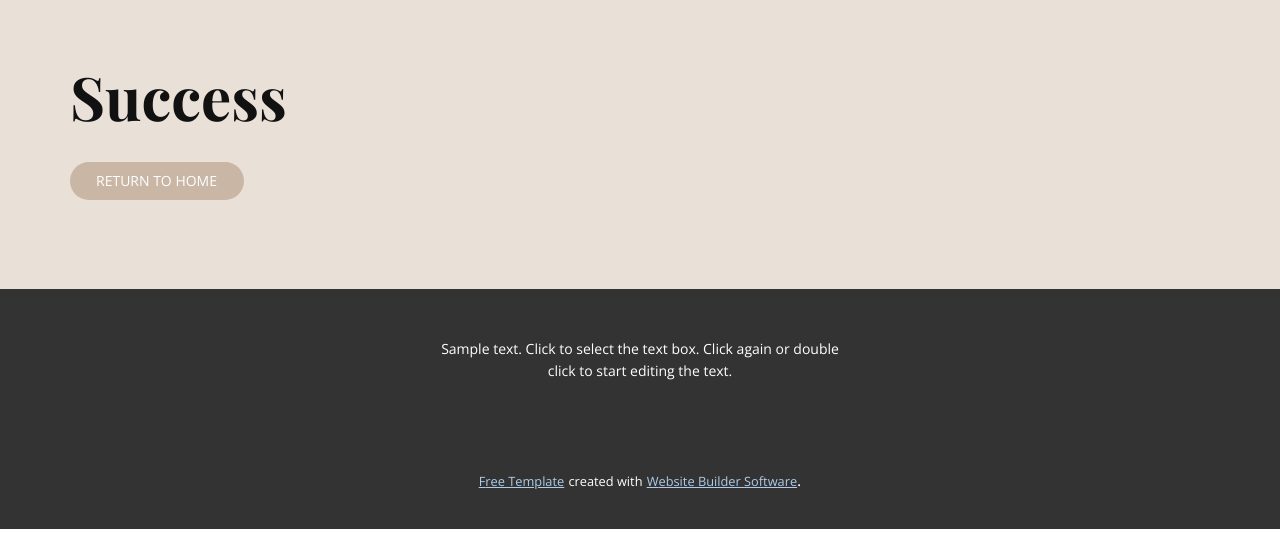
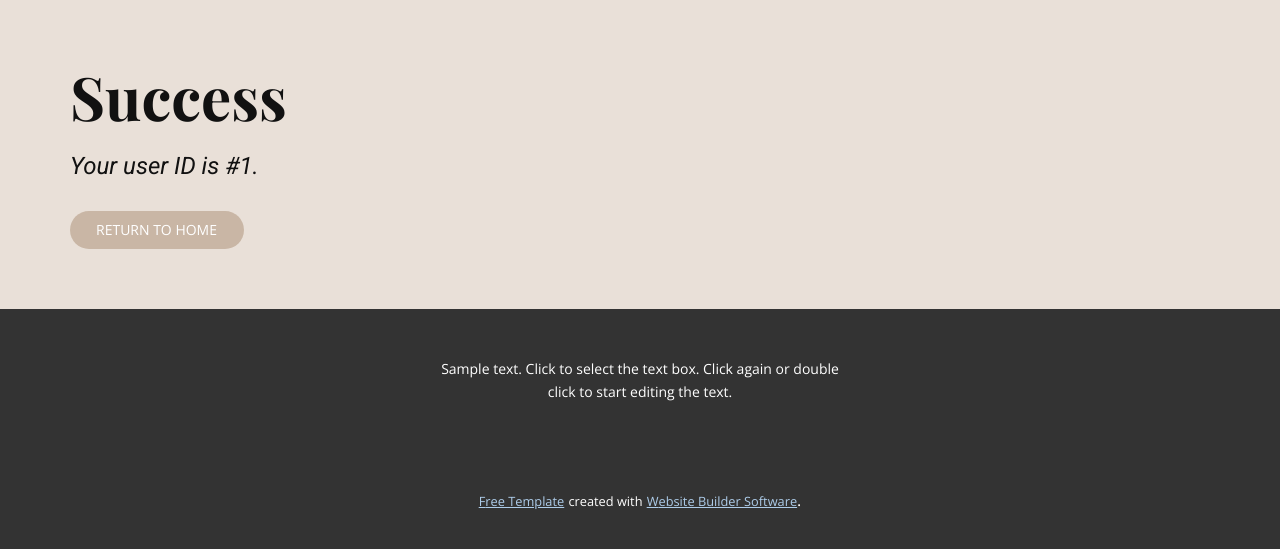
Before and after one commit to yokester98/Integrated-Library-Management-System, a Flask app: template templates/Success.html in a window 1280 px wide. Shown: the part 140-689 px from the top of the page. Run offline with Flask 2, Linux system fonts and the light colour scheme; the template is opened without the code that fills it: most values are stand-ins (such as "Sample title", 1, 10 or a date in 2020); parts of the project's set-up code (start-up, migrations or seed data) failed here and were passed over; some web fonts are replaced.

Commit message:
Add files via upload

```diff
--- a/templates/Success.html
+++ b/templates/Success.html
@@ -73,6 +73,7 @@
     <section class="u-align-left u-clearfix u-palette-3-light-2 u-section-2" id="carousel_75a6">
       <div class="u-clearfix u-sheet u-sheet-1">
         <h3 class="u-custom-font u-font-playfair-display u-text u-text-1">Success</h3>
+        <div><h4 class="u-text-2"><var>Your user ID is #{{userID}}.</var></h4>
         <a href="Home.html" class="u-btn u-btn-round u-button-style u-hover-palette-4-base u-palette-3-base u-radius-50 u-btn-1">return to home</a>
       </div>
     </section>
```
